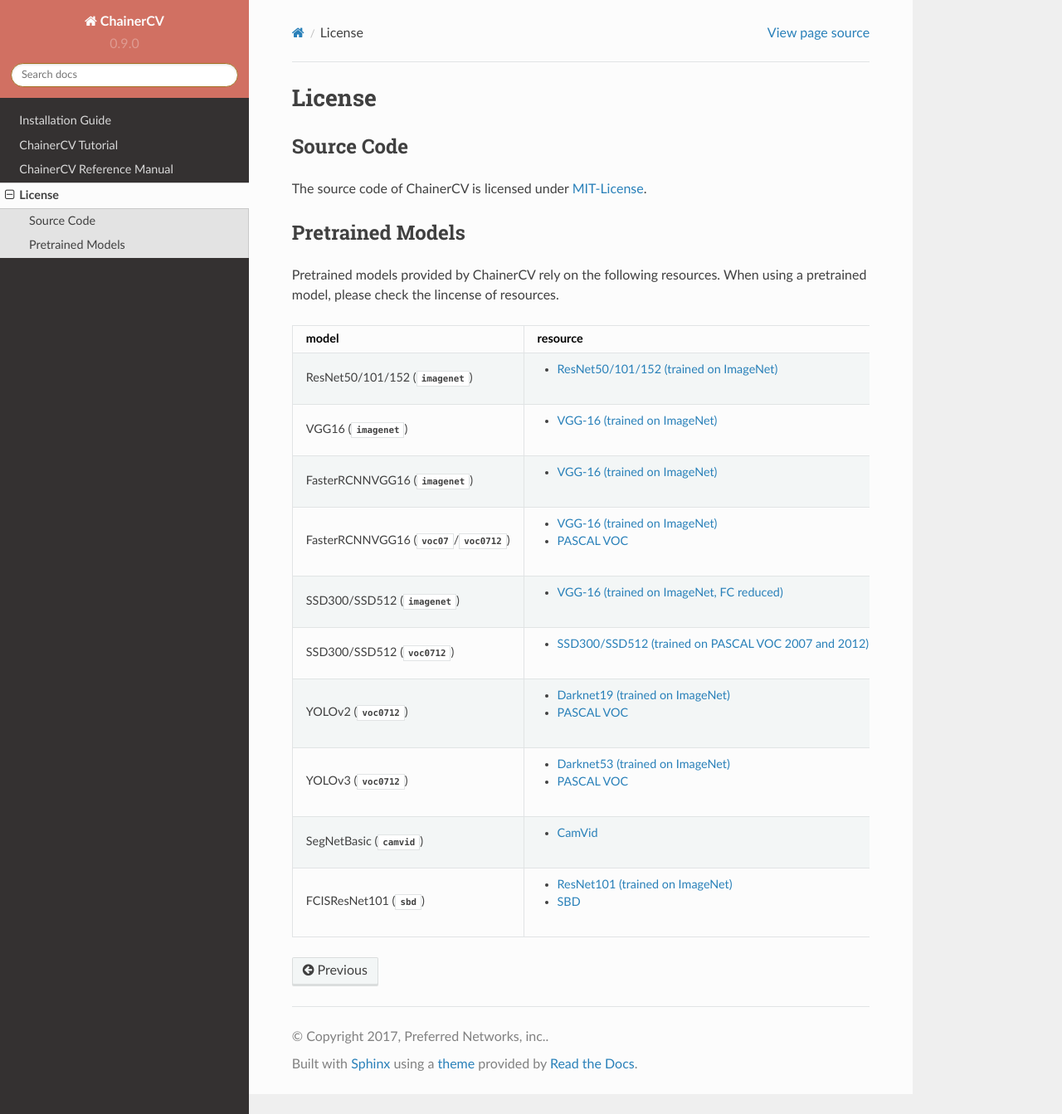
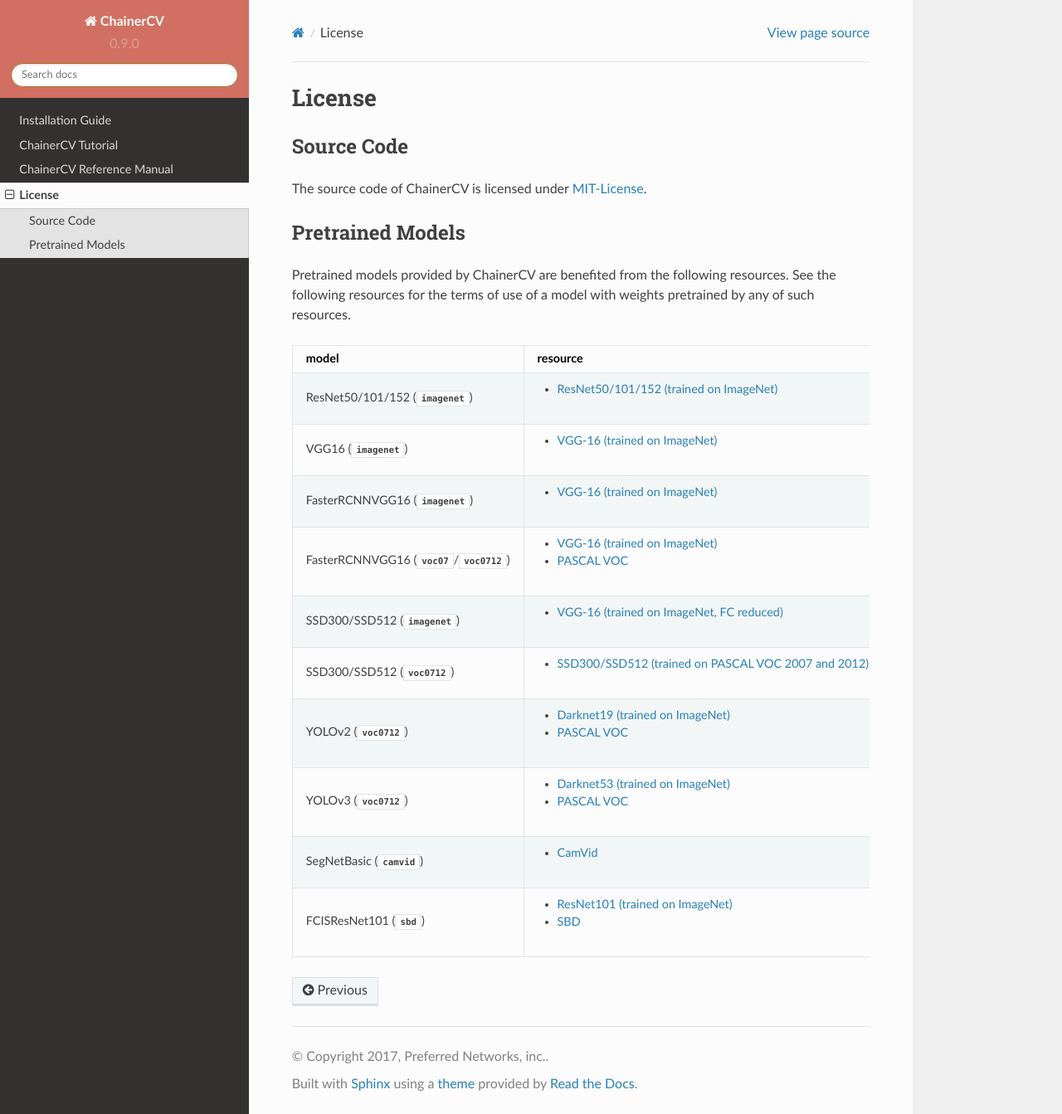
Before and after one commit to chainer/chainercv, a Sphinx documentation site: the page built from docs/source/license.rst, in a window 1280 px wide and 1343 px high. Shown: the whole window at 83% size. Built offline with Sphinx 7.4.7 and the Read the Docs theme 2.0.0, drawn with Linux system fonts in a browser that asks for light colours.

Commit message:
update note

```diff
--- a/docs/source/license.rst
+++ b/docs/source/license.rst
@@ -10,8 +10,8 @@
 Pretrained Models
 ~~~~~~~~~~~~~~~~~
 
-Pretrained models provided by ChainerCV rely on the following resources.
-When using a pretrained model, please check the lincense of resources.
+Pretrained models provided by ChainerCV are benefited from the following resources.
+See the following resources for the terms of use of a model with weights pretrained by any of such resources.
 
 .. list-table::
     :header-rows: 1
```
